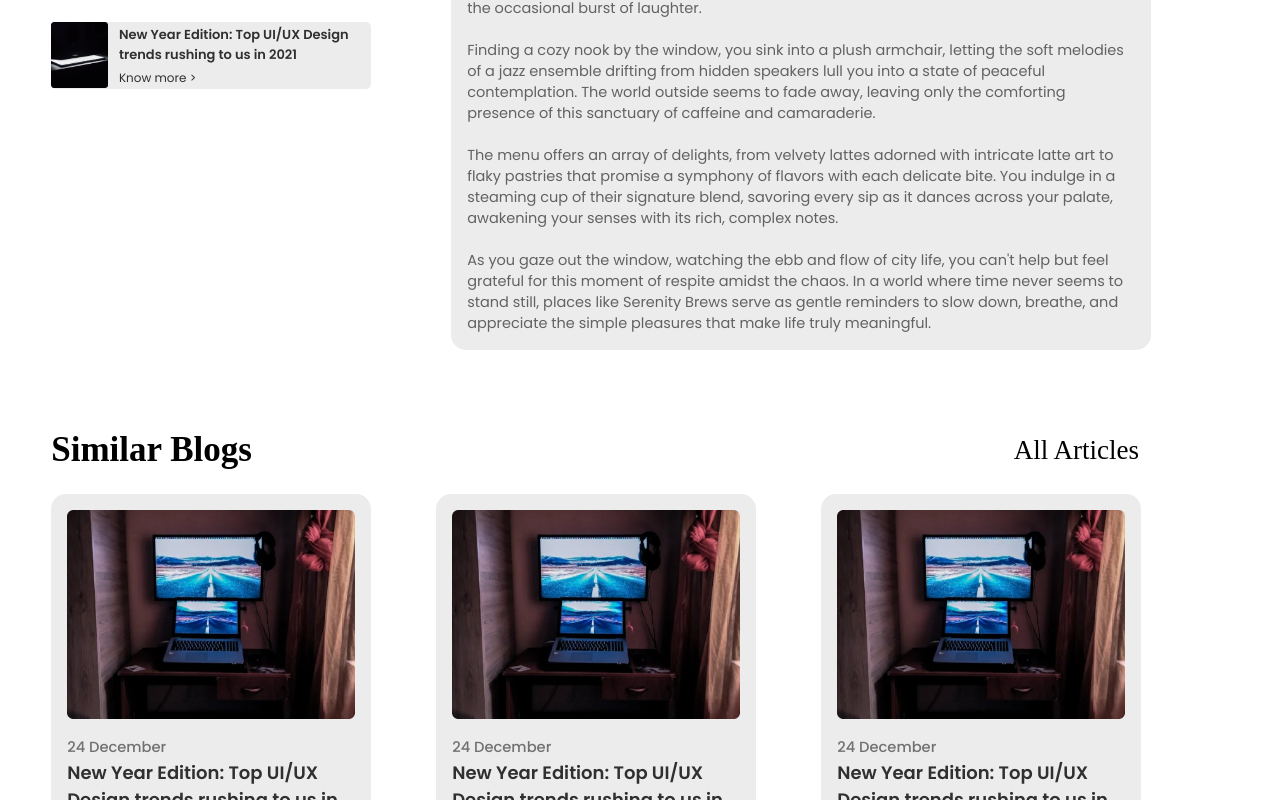
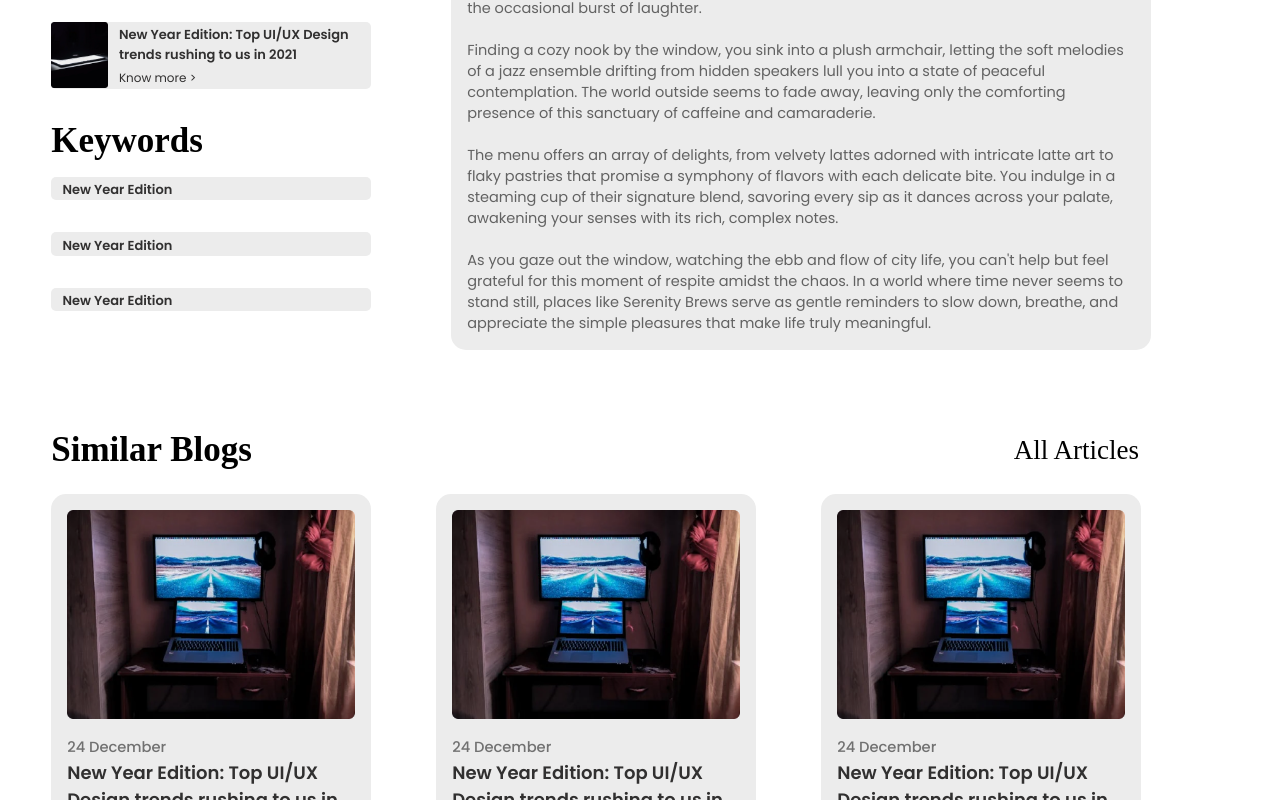
Before and after one commit to BizmanSS/Aquarian, a React (Create React App) app: page /blogs/innerBlog in a window 1280 px wide. Shown: the part 1000-1800 px from the top of the page. Built offline with nearby package versions, Linux system fonts and the light colour scheme.

Commit message:
Added keywords

```diff
--- a/src/components/BlogsComponent/innerBlog.js
+++ b/src/components/BlogsComponent/innerBlog.js
@@ -90,7 +90,7 @@ const BlogPosts = () => {
           <img alt="" src={image} />
         </a>
         <p1>{date}</p1>
-        <h1>{title}</h1>
+        <a href={path}><h1>{title}</h1></a>
         <p2>
           {description}{" "}
           <a style={{ color: "#b90124", fontStyle: "italic" }} href={path}>
@@ -124,7 +124,7 @@ const BlogPosts = () => {
           <img alt="" src={image} />
         </a>
         <div>
-          <h1>{title}</h1>
+        <a href={path}><h1>{title}</h1></a>
           <p2>
             <a href={path}>Know more{" >"}</a>
           </p2>
@@ -156,10 +156,30 @@ const BlogPosts = () => {
           <img alt="" src={image} />
         </a>
         <div>
-          <h1>{title}</h1>
+        <a href={path}><h1>{title}</h1></a>
           <p2>
             <a href={path}>Know more{" >"}</a>
           </p2>
+        </div>
+      </div>
+    );
+  };
+  const keywords = [
+    {
+      title: "New Year Edition",
+    },
+    {
+      title: "New Year Edition",
+    },
+    {
+      title: "New Year Edition",
+    },
+  ];
+  const Keywords = ({ title }) => {
+    return (
+      <div className="post-card-recent">
+        <div>
+        <h1>{title}</h1>
         </div>
       </div>
     );
@@ -242,6 +262,12 @@ const InnerBlog = ({ title, description, date, image}) => {
               <TrendingBlogs key={index} {...post} />
             ))}
           </div>
+          <h1 className="title-heading">Keywords</h1>
+          <div className="blog-card-recent">
+            {keywords.map((post, index) => (
+              <Keywords key={index} {...post} />
+            ))}
+          </div>
         </div>
         <div className="blog-cards-container">
 
--- a/src/components/Pages/Blogs/Blogs.js
+++ b/src/components/Pages/Blogs/Blogs.js
@@ -60,7 +60,7 @@ const BlogPosts = () => {
           <img alt="" src={image} />
         </a>
         <p1>{date}</p1>
-        <h1>{title}</h1>
+        <a href={path}><h1>{title}</h1></a>
         <p2>
           {description}{" "}
           <a style={{ color: "#b90124", fontStyle: "italic" }} href={path}>
@@ -94,7 +94,7 @@ const BlogPosts = () => {
           <img alt="" src={image} />
         </a>
         <div>
-          <h1>{title}</h1>
+        <a href={path}><h1>{title}</h1></a>
           <p2>
             <a href={path}>Know more{" >"}</a>
           </p2>
@@ -126,7 +126,7 @@ const BlogPosts = () => {
           <img alt="" src={image} />
         </a>
         <div>
-          <h1>{title}</h1>
+        <a href={path}><h1>{title}</h1></a>
           <p2>
             <a href={path}>Know more{" >"}</a>
           </p2>
```
